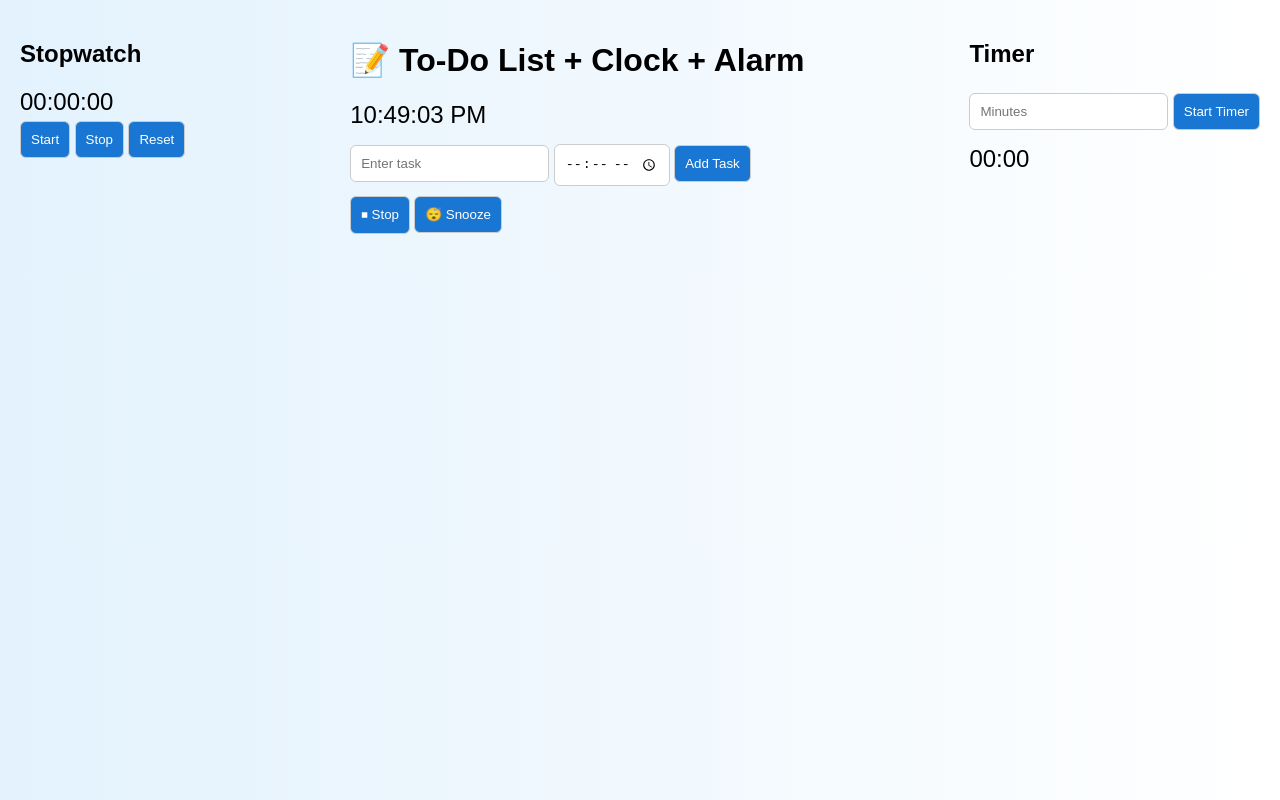
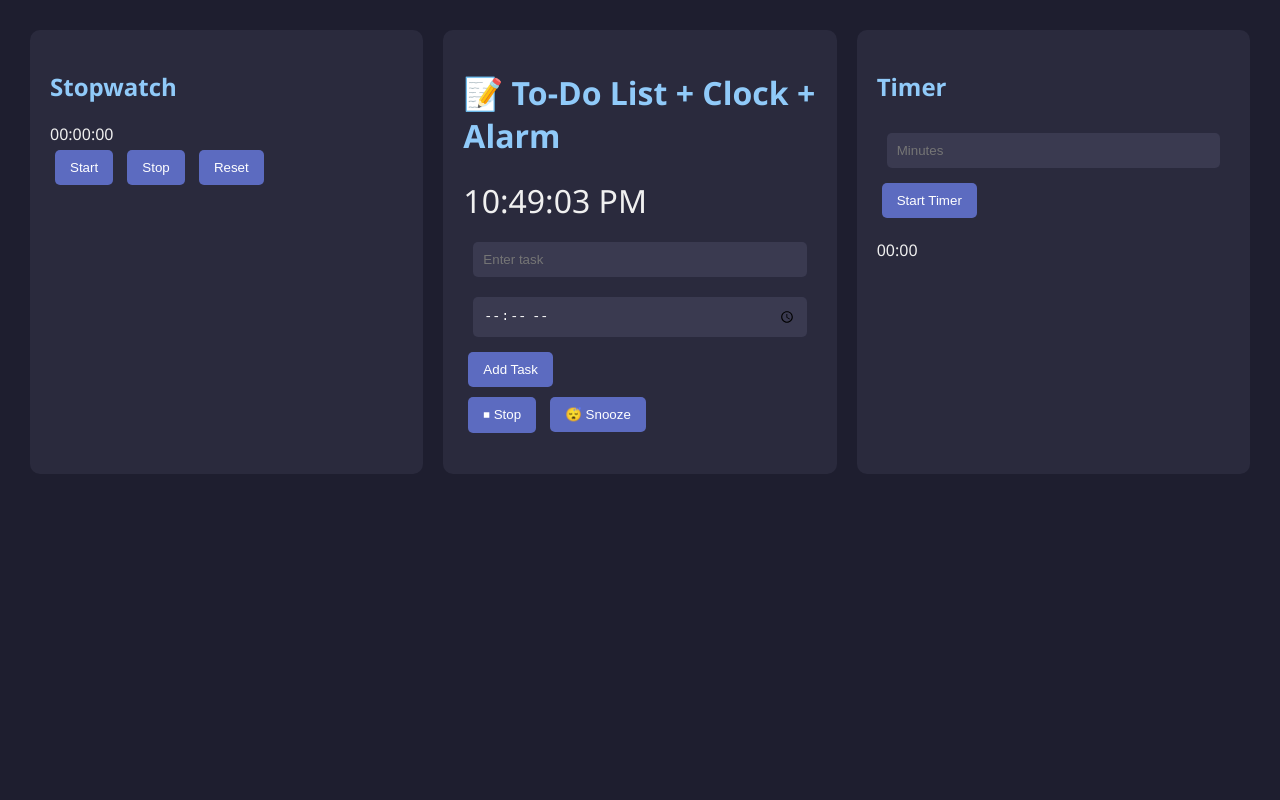
Before and after one commit to sainiswayam-9/To_Do-WebApp-, a plain HTML site: page index.html in a window 1280 px wide. Drawn offline with Linux system fonts and the light colour scheme.

Commit message:
Update style.css
new style

```diff
--- a/style.css
+++ b/style.css
@@ -1,52 +1,66 @@
-
 body {
-  font-family: Arial, sans-serif;
-  background: linear-gradient(to right, #e3f2fd, #fff);
   margin: 0;
-  padding: 0;
+  font-family: 'Segoe UI', sans-serif;
+  background-color: #1e1e2f;
+  color: #f0f0f0;
 }
 
 .container {
   display: flex;
+  flex-direction: row;
   justify-content: space-between;
   padding: 20px;
-  gap: 20px;
 }
 
-.left-panel, .main-panel, .right-panel {
-  background: white;
+.side-panel, .main-content {
   padding: 20px;
-  border-radius: 12px;
-  box-shadow: 0 0 10px rgba(0,0,0,0.1);
+  background-color: #2a2a3d;
+  border-radius: 10px;
+  margin: 10px;
   flex: 1;
 }
 
-#clock, #stopwatch, #timerDisplay {
-  font-size: 1.5em;
+h1, h2 {
+  color: #90caf9;
+}
+
+.clock {
+  font-size: 2em;
   margin: 10px 0;
 }
 
-input, button {
+input[type="text"], input[type="time"], input[type="number"] {
   padding: 10px;
-  margin: 5px 0;
-  border: 1px solid #ccc;
-  border-radius: 6px;
+  margin: 10px;
+  width: calc(100% - 40px);
+  background-color: #3a3a50;
+  color: white;
+  border: none;
+  border-radius: 5px;
 }
 
 button {
+  margin: 5px;
+  padding: 10px 15px;
+  background-color: #5c6bc0;
+  color: white;
+  border: none;
+  border-radius: 5px;
   cursor: pointer;
-  background-color: #1976d2;
-  color: white;
 }
 
 button:hover {
-  background-color: #0d47a1;
+  background-color: #7986cb;
 }
 
-#taskList li {
-  padding: 5px 0;
+ul {
+  list-style-type: none;
+  padding-left: 0;
 }
 
-.alarm-controls {
-  margin-top: 10px;
+li {
+  margin: 10px 0;
+  background-color: #383850;
+  padding: 10px;
+  border-radius: 5px;
 }
```
